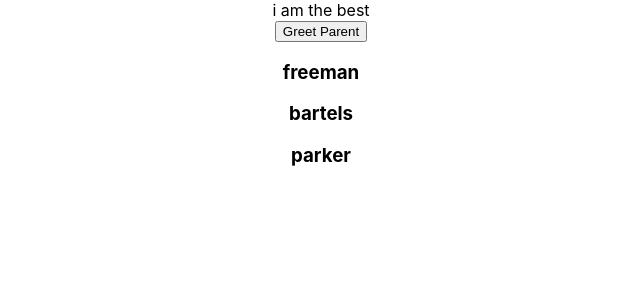
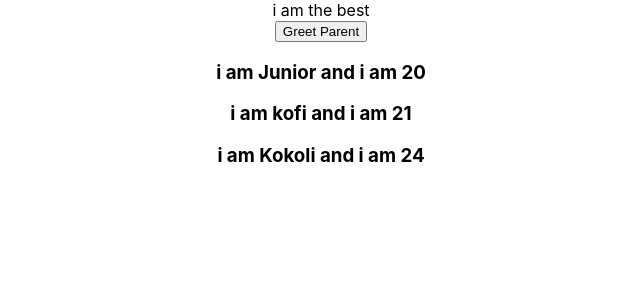
Before and after one commit to sammyyaws/react-tutorials, a React (Create React App) app: page / in a window 1280 px wide. Shown: the top 300 px of the page, without its empty margins (319-959 px from the left). Built offline with nearby package versions, Linux system fonts and the light colour scheme.

Commit message:
lists and keys update 1.0

```diff
--- a/src/MapList.js
+++ b/src/MapList.js
@@ -1,13 +1,26 @@
 //looping through arrays using the map
 import React from 'react'
-
+import Person from './Person';
  function MapList() {
-    const houses=["freeman","bartels","parker"
-    ]
+    const persons=[
+        {
+            name:"Junior",
+            age:20,
+            cwa:80},
+        {
+         name:"kofi",
+         age:21,
+         cwa:69,
+        },
+        {
+         name:"Kokoli",
+         age:24,
+         cwa:69,
+        }
+        ]
   return (
     <div>
-    {houses.map(house => <h3>{house}</h3>)}
-
+   {persons.map(per =><Person key={per.name} getPerson={per}></Person>)}
     </div>
   )
 };
--- /dev/null
+++ b/src/Person.js
@@ -0,0 +1,12 @@
+import React from 'react'
+
+function Person(props) {
+  return (
+    <div>
+     <h3>i am {props.getPerson.name} and i am {props.getPerson.age}</h3>
+
+    </div>
+  )
+}
+
+export default Person;
```
